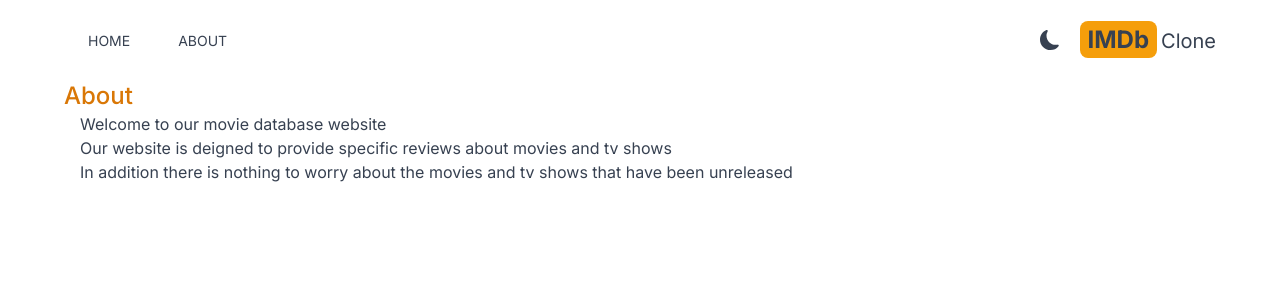
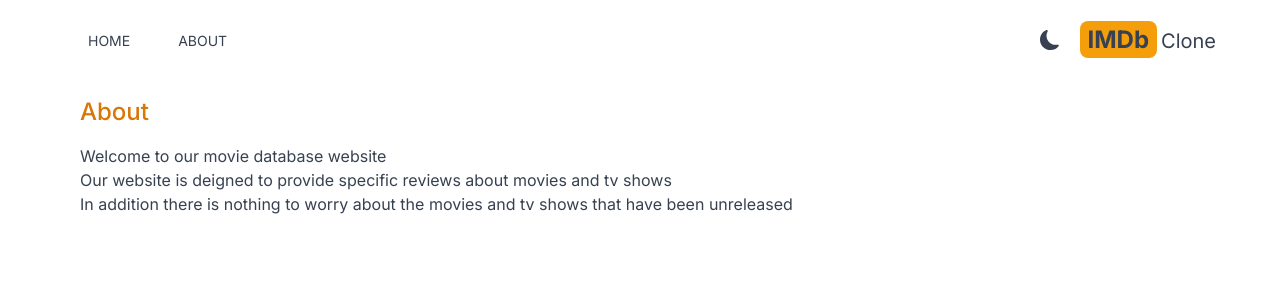
Before and after one commit to vic3r/imdb, a Next.js app: page /about in a window 1280 px wide. Shown: the top 300 px of the page. Built offline with nearby package versions, Linux system fonts and the light colour scheme.

Commit message:
fix padding

```diff
--- a/src/app/about/page.tsx
+++ b/src/app/about/page.tsx
@@ -2,7 +2,7 @@
 
 function About() {
   return (
-    <div className="max-w-6xl mx-auto space-x-4">
+    <div className="max-w-6xl mx-auto space-y-4 p-4">
       <h1 className="text-2xl font-medium text-amber-600">About</h1>
       <h1>
         <p>Welcome to our movie database website</p>
```
